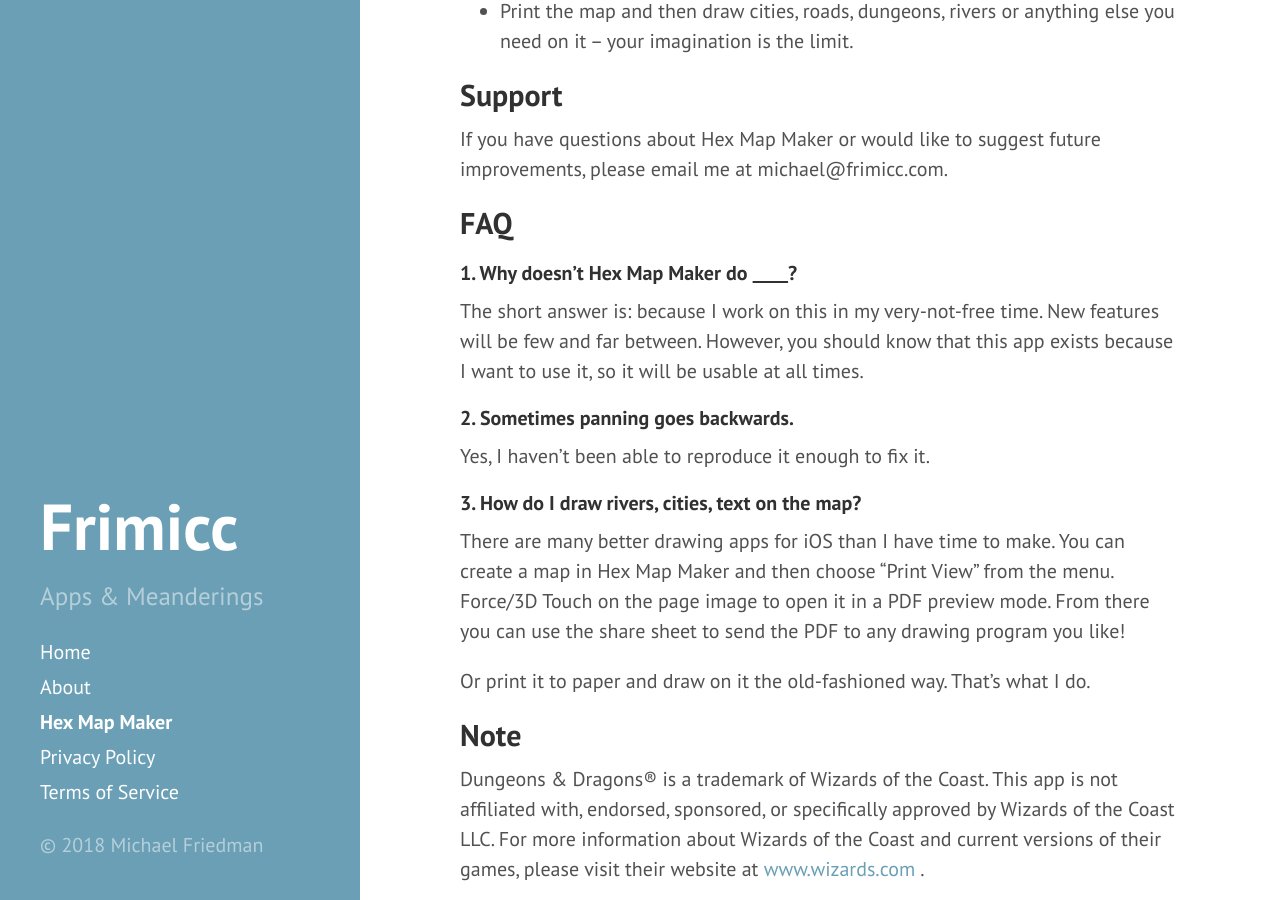
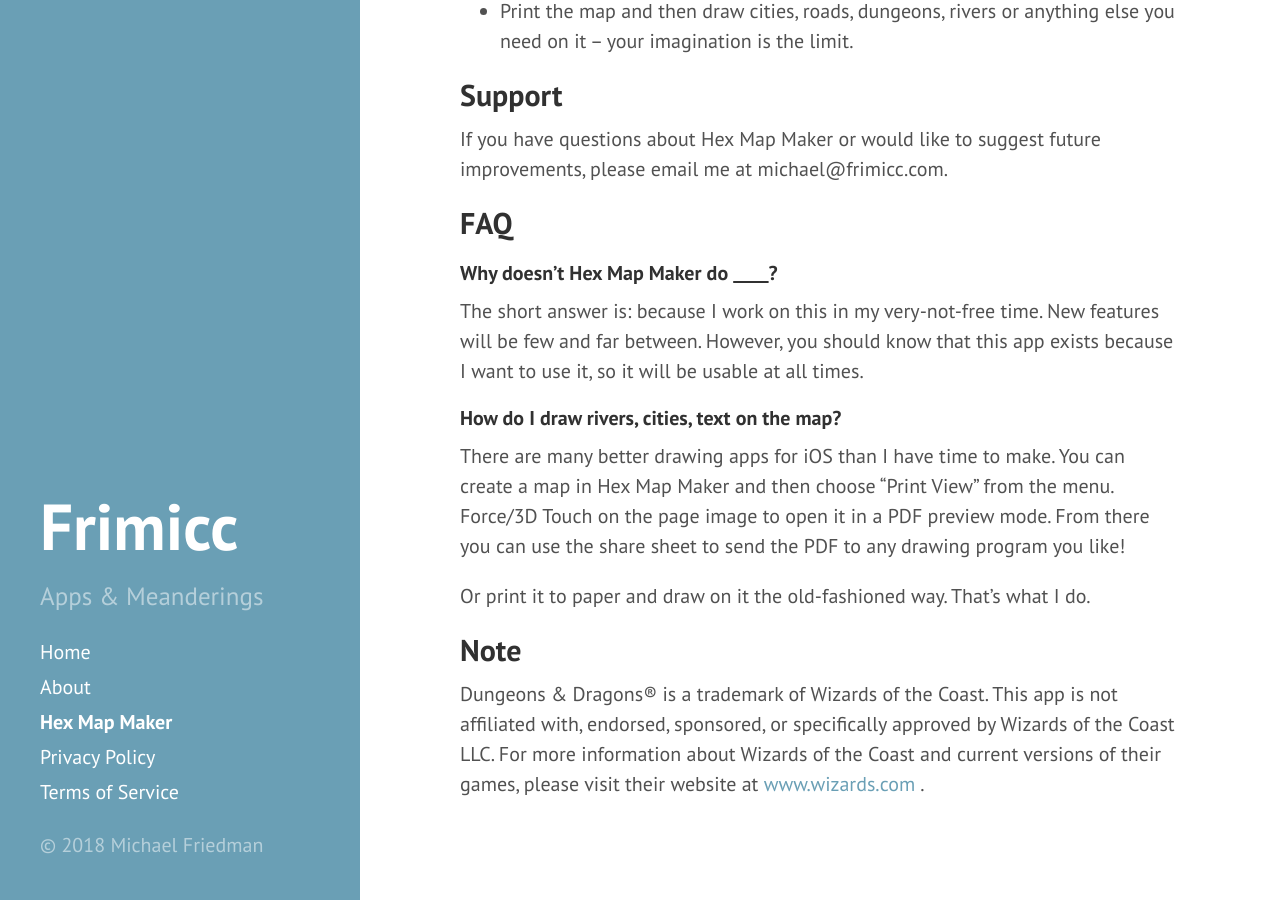
Before and after one commit to frimicc/frimicc.github.io, a Jekyll site: the page built from hexmapmaker.md, in a window 1280 px wide and 900 px high, scrolled down 1502 px. Built offline with Jekyll 4.4.1, drawn with Linux system fonts in a browser that asks for light colours.

Commit message:
remove backwards panning faq
Since its been fixed.

```diff
--- a/hexmapmaker.md
+++ b/hexmapmaker.md
@@ -33,16 +33,12 @@ site.author.email }}.
 
 ## FAQ
 
-#### 1. Why doesn't Hex Map Maker do <u>&nbsp;&nbsp;&nbsp;&nbsp;&nbsp;&nbsp;&nbsp;</u>?
+#### Why doesn't Hex Map Maker do <u>&nbsp;&nbsp;&nbsp;&nbsp;&nbsp;&nbsp;&nbsp;</u>?
 
 The short answer is: because I work on this in my very-not-free time. New features will be few and far between.
 However, you should know that this app exists because I want to use it, so it will be usable at all times.
 
-#### 2. Sometimes panning goes backwards.
-
-Yes, I haven't been able to reproduce it enough to fix it.
-
-#### 3. How do I draw rivers, cities, text on the map?
+#### How do I draw rivers, cities, text on the map?
 
 There are many better drawing apps for iOS than I have time to make. You can create a map in Hex Map Maker and then
 choose "Print View" from the menu. Force/3D Touch on the page image to open it in a PDF preview mode. From there
```
